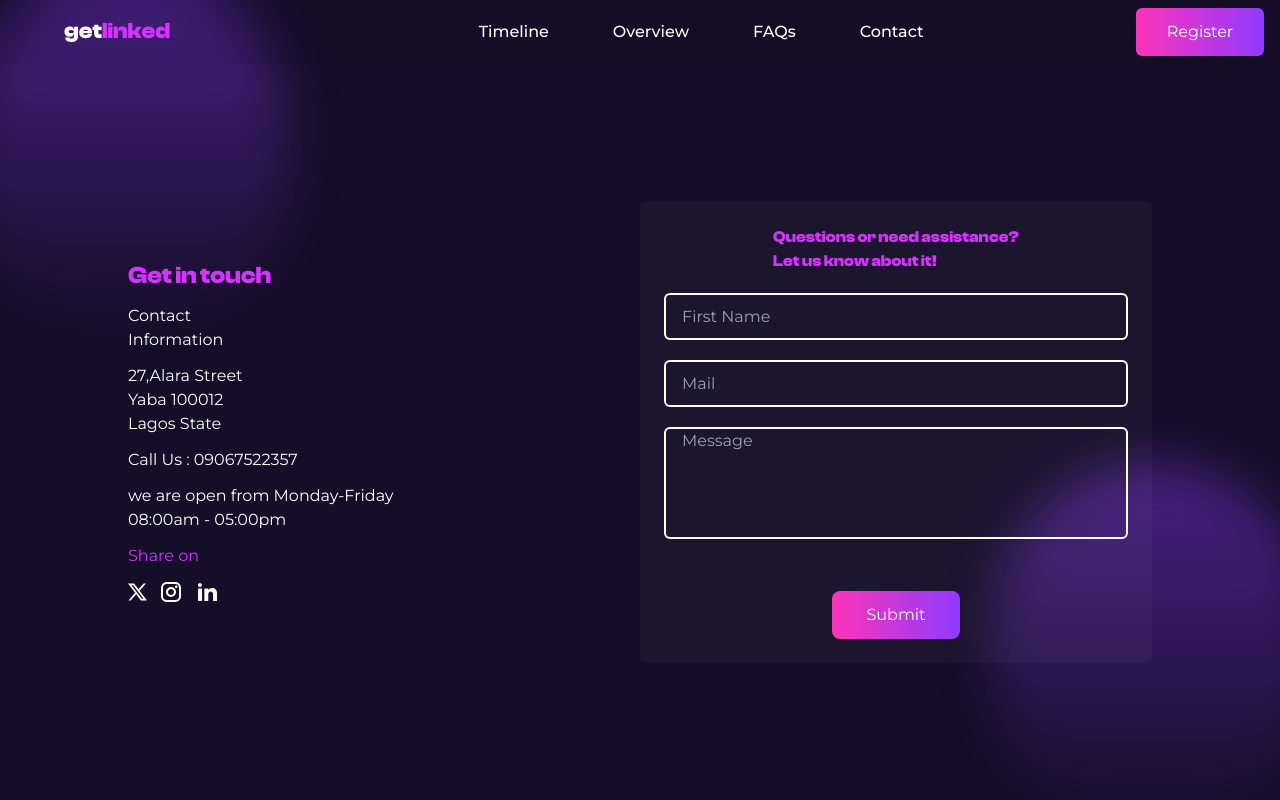
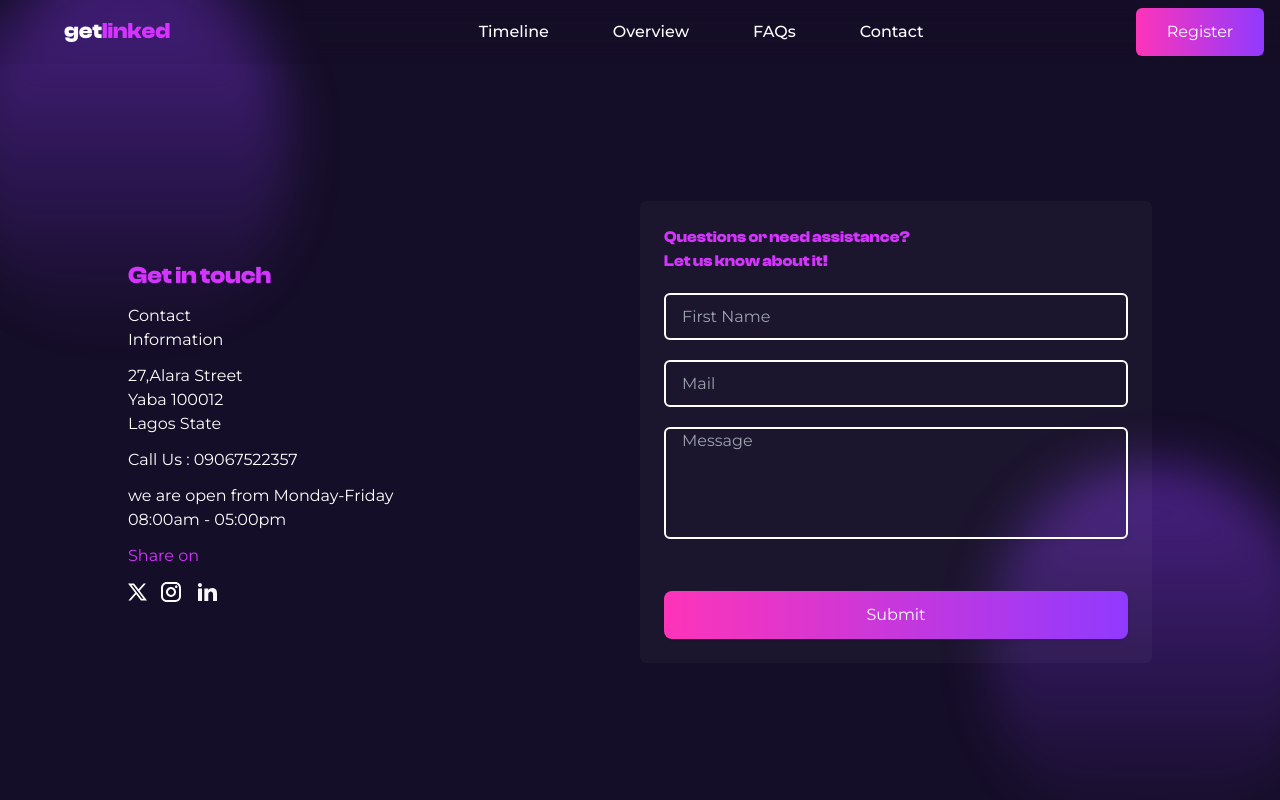
Before and after one commit to Verifieddanny/getlinked, a React (Vite) app: page /contact in a window 1280 px wide. Built offline with nearby package versions, Linux system fonts and the light colour scheme.

Commit message:
✅✅conatct page

```diff
--- a/src/Pages/Contact.jsx
+++ b/src/Pages/Contact.jsx
@@ -120,7 +120,7 @@ function Contact({ setNavon }) {
       </div>
       <div className="form" data-aos="fade-right">
         <form
-          className="flex flex-col md:gap-y-5 gap-y-7 h-auto  items-center"
+          className="flex flex-col md:gap-y-5 gap-y-7 h-auto  "
           onSubmit={handleSubmit}
         >
           <p className="p md:text-[1rem] text-left">
@@ -147,7 +147,11 @@ function Contact({ setNavon }) {
             onChange={(e) => setMessage(e.target.value)}
             value={message}
           />
-          <Button>Submit</Button>
+          <div className="w-full flex justify-center">
+            <button className="h-[3rem] w-[8rem] md:w-full flex items-center justify-center bg-gradient-to-r from-[#FE34B9] to-primary rounded-lg mt-[2rem]">
+              Submit
+            </button>
+          </div>
         </form>
       </div>
       <div className="md:hidden flex flex-col w-full items-center gap-y-3 mb-3">
```
